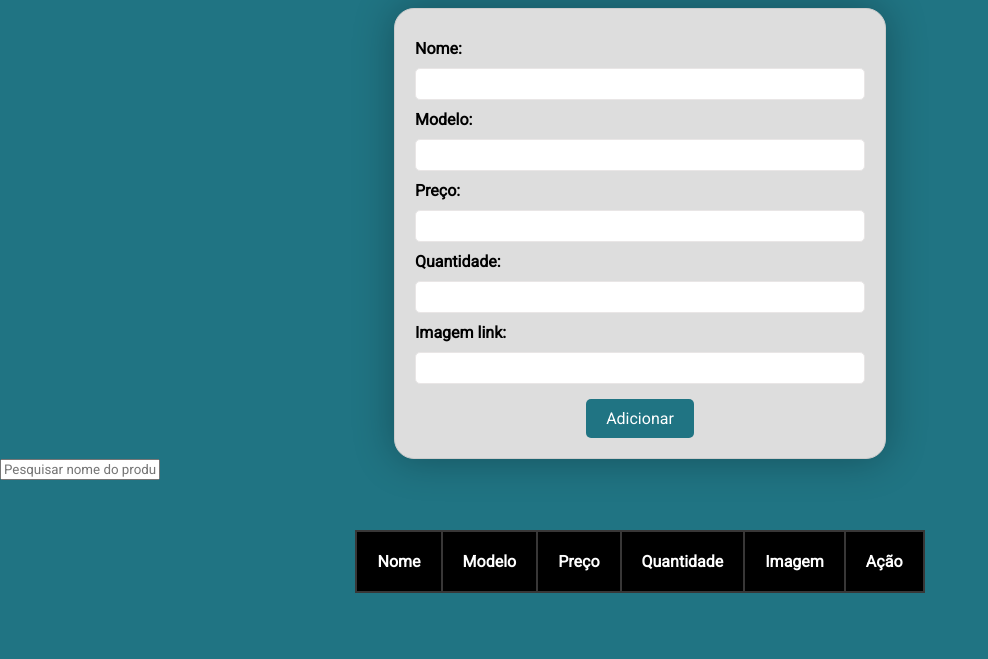
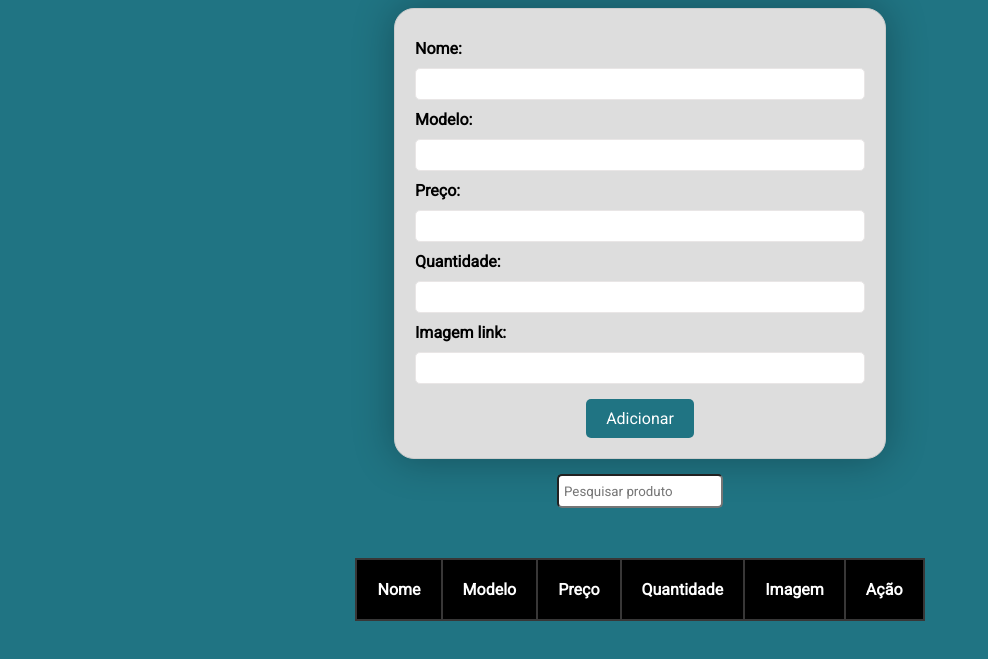
Before and after one commit to diogo162/CRUD-HTML---ISI, a plain HTML site: page index.html in a window 1280 px wide. Shown: the part 105-764 px from the top of the page, without its empty margins (0-988 px from the left). Drawn offline with Linux system fonts and the light colour scheme; a web font is replaced by a local one.

Commit message:
melhoria da barra de pesquisa

```diff
--- a/index.html
+++ b/index.html
@@ -40,7 +40,7 @@
 					<th>Ação</th>
 				</tr>
 			</thead>
-			<input type="text" id="pesquisar" placeholder="Pesquisar nome do produto">
+			<input type="text" id="pesquisar" placeholder="Pesquisar produto">
 			<tbody id="tabela">
 			</tbody>
 		</table>
--- a/style.css
+++ b/style.css
@@ -105,3 +105,17 @@ td[class="acao"] {
 	background-color: rgb(0, 0, 0);
 	border: 2px solid rgb(56, 55, 55);
 }
+
+
+input[id="pesquisar"] {
+	padding: 10px 100px;
+	border-radius: 5px;
+	margin-top: 15px;
+	margin-left: auto;
+	margin-right: auto;
+	display: flex;
+	padding: 5px;
+	border-radius: 5px;
+	height: 20px;
+
+}
```
